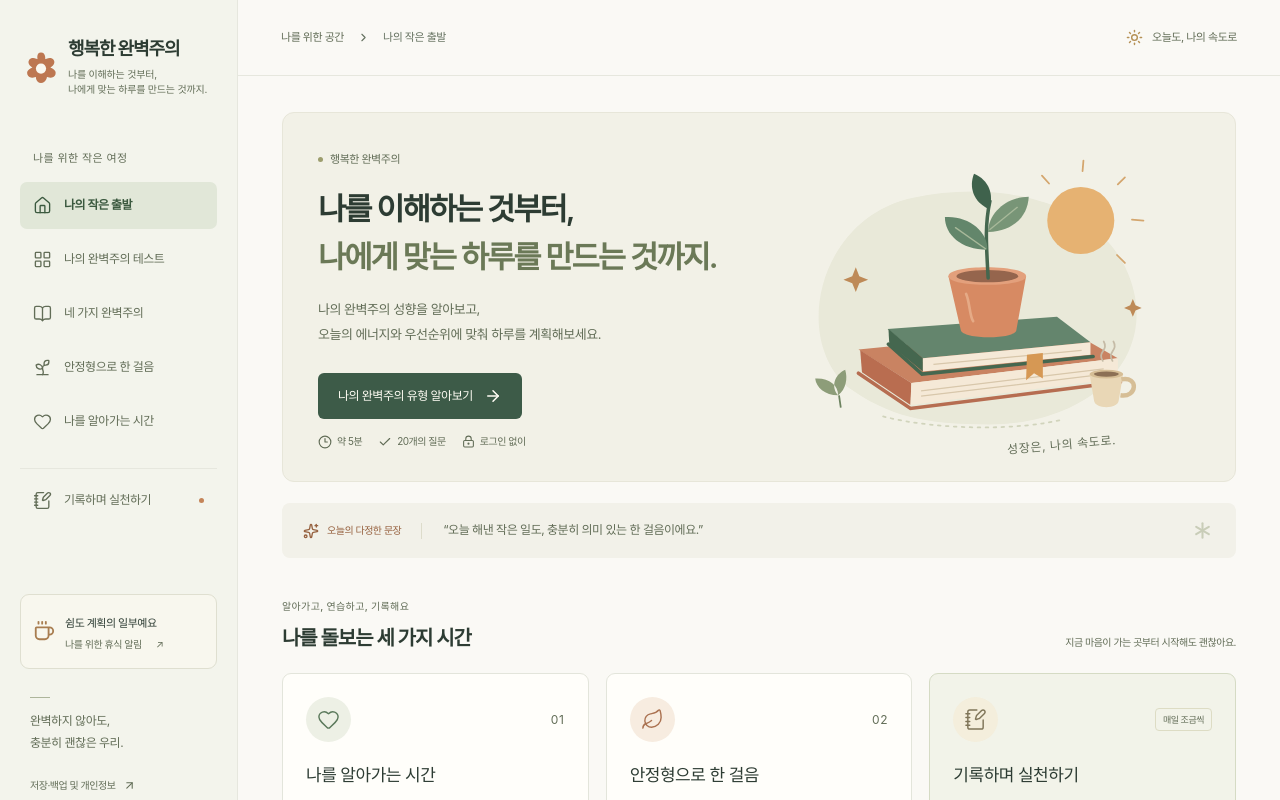
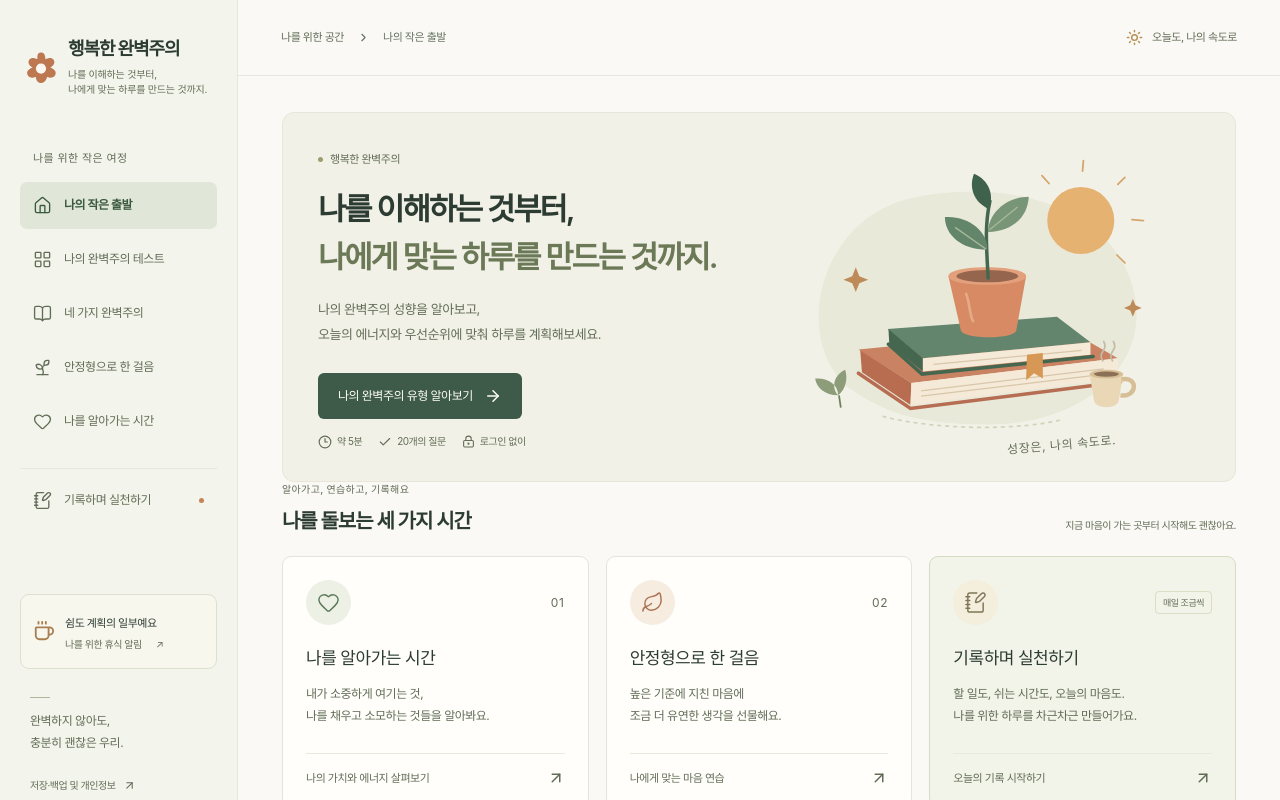
Before and after one commit to esther0756/Happy-perfectionism, a Next.js app: page / in a window 1280 px wide. Shown: the top 800 px of the page. Built offline with nearby package versions, Linux system fonts and the light colour scheme.

Commit message:
Remove home page gentle quote and slogan

```diff
--- a/src/app/page.tsx
+++ b/src/app/page.tsx
@@ -2,14 +2,12 @@ import Link from "next/link";
 import {
   ArrowRight,
   ArrowUpRight,
-  Asterisk,
   Check,
   Clock3,
   Heart,
   Leaf,
   LockKeyhole,
   NotebookPen,
-  Sparkles,
 } from "lucide-react";
 import { GrowingIllustration, TypeSymbol } from "@/components/illustrations";
 import { profiles } from "@/lib/content";
@@ -55,14 +53,6 @@ export default function HomePage() {
           <span className="art-caption">성장은, 나의 속도로.</span>
         </div>
       </section>
-      <div className="daily-quote">
-        <span className="quote-label">
-          <Sparkles size={16} />
-          오늘의 다정한 문장
-        </span>
-        <p>“오늘 해낸 작은 일도, 충분히 의미 있는 한 걸음이에요.”</p>
-        <Asterisk className="quote-flower" size={25} aria-hidden="true" />
-      </div>
       <section className="journey-section">
         <div className="section-heading">
           <div>
@@ -162,7 +152,6 @@ export default function HomePage() {
         </div>
         <div>
           <h3>행복한 완벽주의를 향하여, 함께 걸어요.</h3>
-          <p>더 잘하는 나만큼, 더 편안한 나도 소중하니까요.</p>
         </div>
         <Link href="/journal" className="text-link">
           나의 작은 실천 <ArrowRight size={17} />
```
